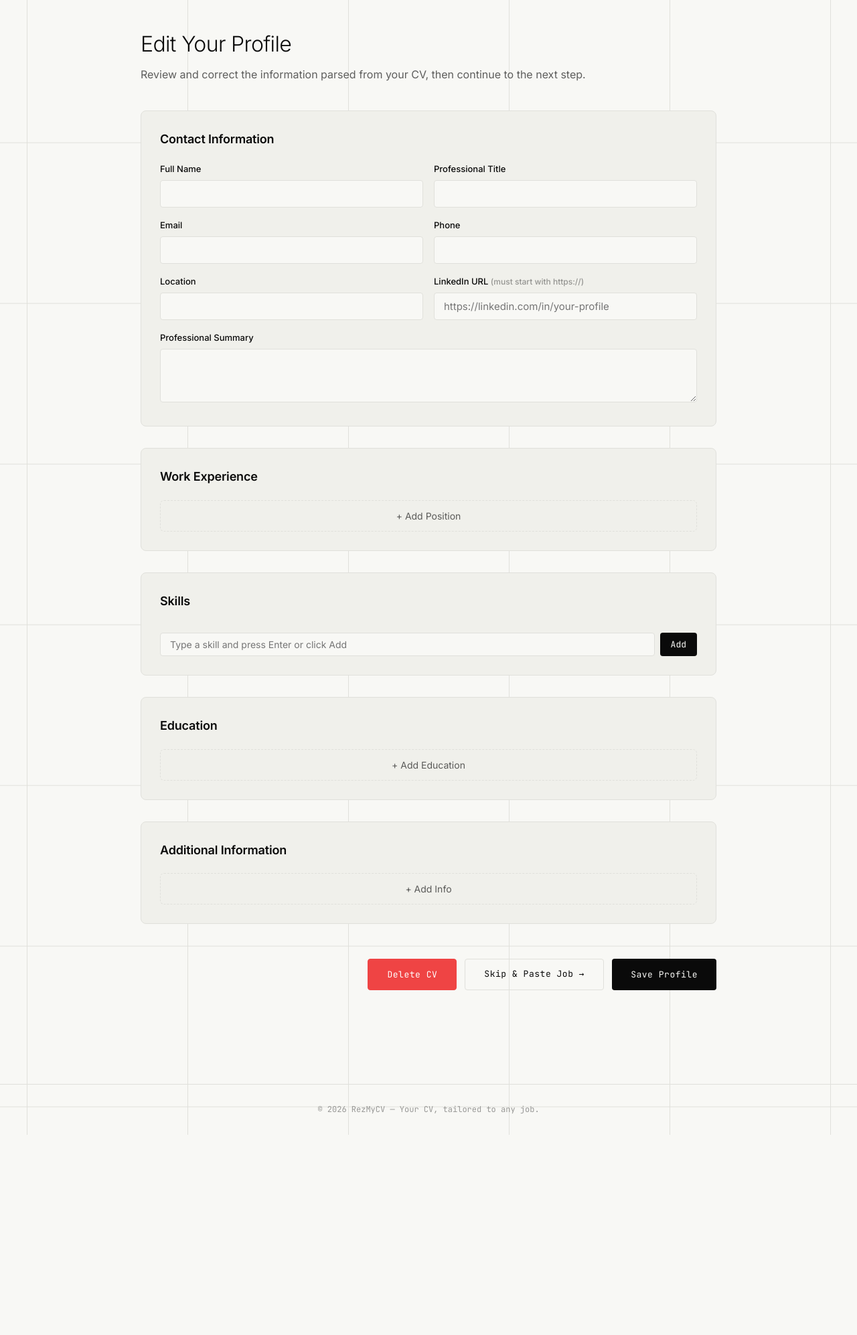
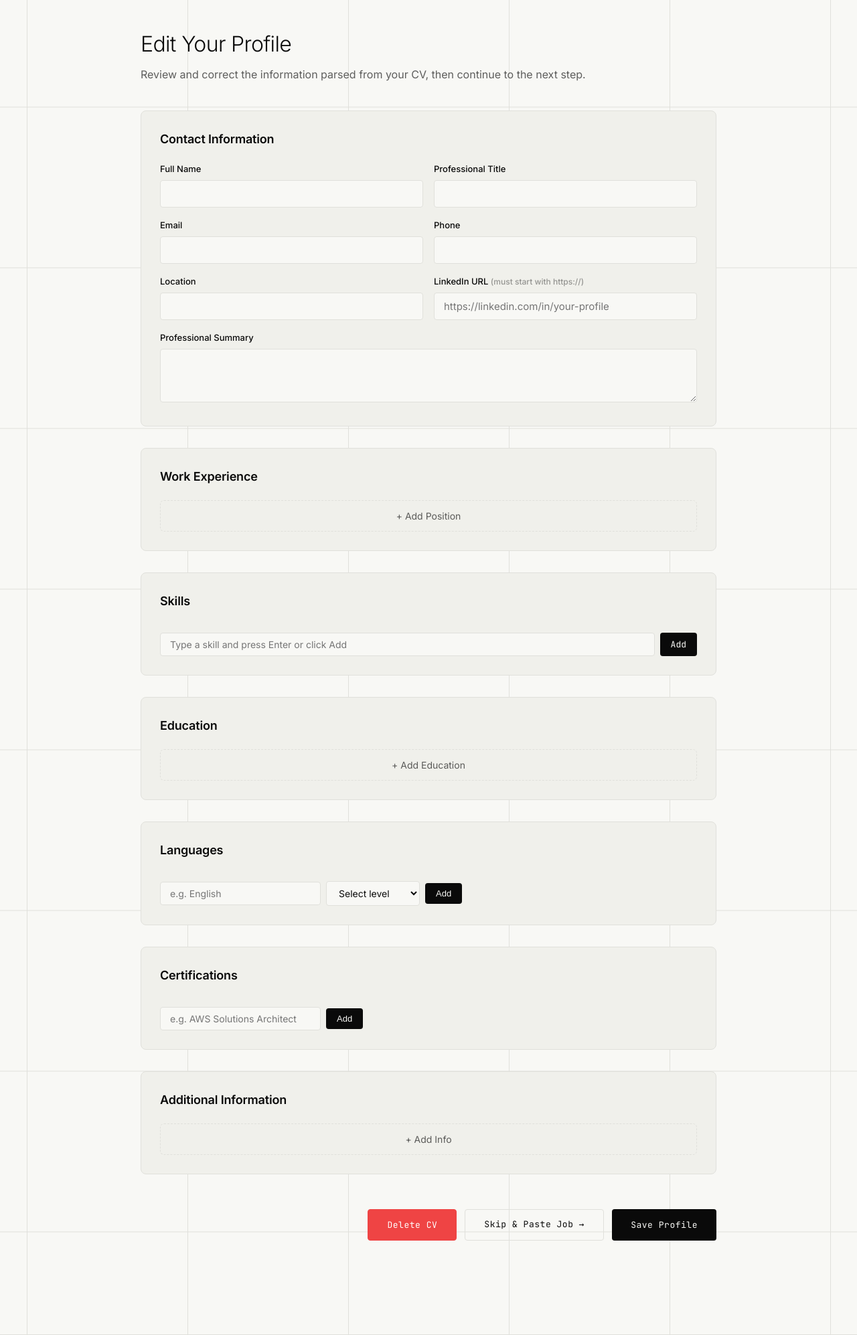
Before and after one commit to ncik8/TailorMyCV, a Flask app: page /cv/edit-profile in a window 1280 px wide. Shown: the part 70-2064 px from the top of the page at 67% size. Before the commit the page ends 1765 px from the top, so only its background shows below. Run offline with Flask 3, Linux system fonts and the light colour scheme.

Commit message:
Add languages and certifications sections to edit profile

```diff
--- a/app.py
+++ b/app.py
@@ -475,6 +475,19 @@ def save_profile_route():
     skills_raw = request.form.get('skills', '').strip()
     if skills_raw:
         profile['skills'] = [s.strip() for s in skills_raw.split(',') if s.strip()]
+
+    # Parse languages (JSON from hidden field)
+    langs_raw = request.form.get('languages', '').strip()
+    if langs_raw:
+        try:
+            profile['languages'] = json.loads(langs_raw)
+        except Exception:
+            profile['languages'] = [s.strip() for s in langs_raw.split(',') if s.strip()]
+
+    # Parse certifications (||| separated in hidden field)
+    certs_raw = request.form.get('certifications', '').strip()
+    if certs_raw:
+        profile['certifications'] = [c.strip() for c in certs_raw.split('|||') if c.strip()]
 
     # Parse experience entries — submit JS creates indexed fields (exp_title_0, exp_title_1, etc.)
     # so we collect all keys from form that match those patterns
--- a/templates/edit_profile.html
+++ b/templates/edit_profile.html
@@ -406,6 +406,71 @@
     color: var(--text);
 }
 
+/* Languages & Certifications — pill layout */
+.lang-pill,
+.cert-pill {
+    display: inline-flex;
+    align-items: center;
+    gap: 6px;
+    background: #dcfce7;
+    color: #166534;
+    padding: 6px 12px;
+    border-radius: 20px;
+    font-size: 13px;
+}
+
+.lang-pill .remove-lang,
+.cert-pill .remove-cert {
+    background: none;
+    border: none;
+    color: #166534;
+    cursor: pointer;
+    font-size: 14px;
+    padding: 0;
+    line-height: 1;
+    opacity: 0.7;
+}
+
+.lang-pill .remove-lang:hover,
+.cert-pill .remove-cert:hover {
+    opacity: 1;
+}
+
+.add-lang-row,
+.add-cert-row {
+    display: flex;
+    gap: 8px;
+    margin-top: 12px;
+    align-items: center;
+}
+
+.add-lang-row input,
+.add-lang-row select,
+.add-cert-row input {
+    padding: 8px 14px;
+    border: 1px solid var(--border);
+    border-radius: 4px;
+    font-size: 14px;
+    font-family: inherit;
+    background: var(--bg);
+    color: var(--text);
+}
+
+.add-lang-row select {
+    min-width: 140px;
+}
+
+.add-lang-row button,
+.add-cert-row button {
+    padding: 8px 16px;
+    background: var(--accent);
+    color: var(--bg);
+    border: none;
+    border-radius: 4px;
+    cursor: pointer;
+    font-size: 13px;
+}
+
 /* Form Actions */
 .form-actions {
     display: flex;
@@ -601,6 +666,51 @@
             <button type="button" class="add-edu-btn" onclick="addEducation()">+ Add Education</button>
         </div>
 
+        <!-- Languages -->
+        <div class="form-section">
+            <h2>Languages</h2>
+            <div id="lang-list" class="skills-container">
+                {% for lang in profile.languages %}
+                <span class="lang-pill">
+                    {{ lang.language or lang }}
+                    {% if lang.level %}— {{ lang.level }}{% endif %}
+                    <button type="button" class="remove-lang" onclick="removeLang({{ loop.index0 }})">×</button>
+                </span>
+                {% endfor %}
+            </div>
+            <input type="hidden" id="langs-hidden" name="languages" value="">
+            <div class="add-lang-row">
+                <input type="text" id="new-lang-input" placeholder="e.g. English">
+                <select id="new-lang-level">
+                    <option value="">Select level</option>
+                    <option value="Native">Native</option>
+                    <option value="Fluent">Fluent</option>
+                    <option value="Advanced">Advanced</option>
+                    <option value="Intermediate">Intermediate</option>
+                    <option value="Basic">Basic</option>
+                </select>
+                <button type="button" onclick="addLang()">Add</button>
+            </div>
+        </div>
+
+        <!-- Certifications -->
+        <div class="form-section">
+            <h2>Certifications</h2>
+            <div id="cert-list" class="skills-container">
+                {% for cert in profile.certifications %}
+                <span class="cert-pill">
+                    {{ cert }}
+                    <button type="button" class="remove-cert" onclick="removeCert('{{ cert }}')">×</button>
+                </span>
+                {% endfor %}
+            </div>
+            <input type="hidden" id="certs-hidden" name="certifications" value="">
+            <div class="add-cert-row">
+                <input type="text" id="new-cert-input" placeholder="e.g. AWS Solutions Architect">
+                <button type="button" onclick="addCert()">Add</button>
+            </div>
+        </div>
+
         <!-- Additional Info -->
         <div class="form-section">
             <h2>Additional Information</h2>
@@ -781,6 +891,75 @@ function removeEdu(idx) {
     if (card) card.remove();
 }
 
+// Languages management
+let languages = [{% for l in profile.languages %}{% if l is mapping %}{language: '{{ l.language or l }}', level: '{{ l.level or '' }}'}{% else %}'{{ l }}'{% endif %}{% if not loop.last %}, {% endif %}{% endfor %}];
+
+function updateLangsHidden() {
+    document.getElementById('langs-hidden').value = JSON.stringify(languages);
+}
+
+function addLang() {
+    const input = document.getElementById('new-lang-input');
+    const select = document.getElementById('new-lang-level');
+    const lang = input.value.trim();
+    const level = select.value;
+    if (!lang) return;
+    const entry = level ? { language: lang, level } : lang;
+    if (!languages.some(l => (l.language || l) === lang)) {
+        languages.push(entry);
+        renderLangs();
+        input.value = '';
+        select.value = '';
+    }
+}
+
+function removeLang(idx) {
+    languages.splice(idx, 1);
+    renderLangs();
+}
+
+function renderLangs() {
+    const container = document.getElementById('lang-list');
+    container.innerHTML = languages.map((l, i) => {
+        const langStr = l.language || l;
+        const levelStr = l.level ? ` — ${l.level}` : '';
+        const langEsc = langStr.replace(/'/g, "\\'");
+        return `<span class="lang-pill">${langStr}${levelStr}<button type="button" class="remove-lang" onclick="removeLang(${i})">×</button></span>`;
+    }).join('');
+    updateLangsHidden();
+}
+
+// Certifications management
+let certifications = [{% for c in profile.certifications %}'{{ c }}'{% if not loop.last %}, {% endif %}{% endfor %}];
+
+function updateCertsHidden() {
+    document.getElementById('certs-hidden').value = certifications.join('|||');
+}
+
+function addCert() {
+    const input = document.getElementById('new-cert-input');
+    const val = input.value.trim();
+    if (val && !certifications.includes(val)) {
+        certifications.push(val);
+        renderCerts();
+        input.value = '';
+    }
+}
+
+function removeCert(cert) {
+    certifications = certifications.filter(c => c !== cert);
+    renderCerts();
+}
+
+function renderCerts() {
+    const container = document.getElementById('cert-list');
+    container.innerHTML = certifications.map(c => {
+        const cEsc = c.replace(/'/g, "\\'");
+        return `<span class="cert-pill">${c}<button type="button" class="remove-cert" onclick="removeCert('${cEsc}')">×</button></span>`;
+    }).join('');
+    updateCertsHidden();
+}
+
 // Additional Info management
 let addinfoCounter = {{ profile.additional_info | length }};
 
@@ -814,6 +993,8 @@ function removeAdditionalInfo(idx) {
 // Form submission — rebuild indexed hidden fields from flat names in DOM order
 document.getElementById('profile-form').addEventListener('submit', function(e) {
     updateSkillsHidden();
+    updateLangsHidden();
+    updateCertsHidden();
 
     // Step 1: Collect flat field values from .exp-card and .edu-card BEFORE removing anything
     const expValues = [];
```
